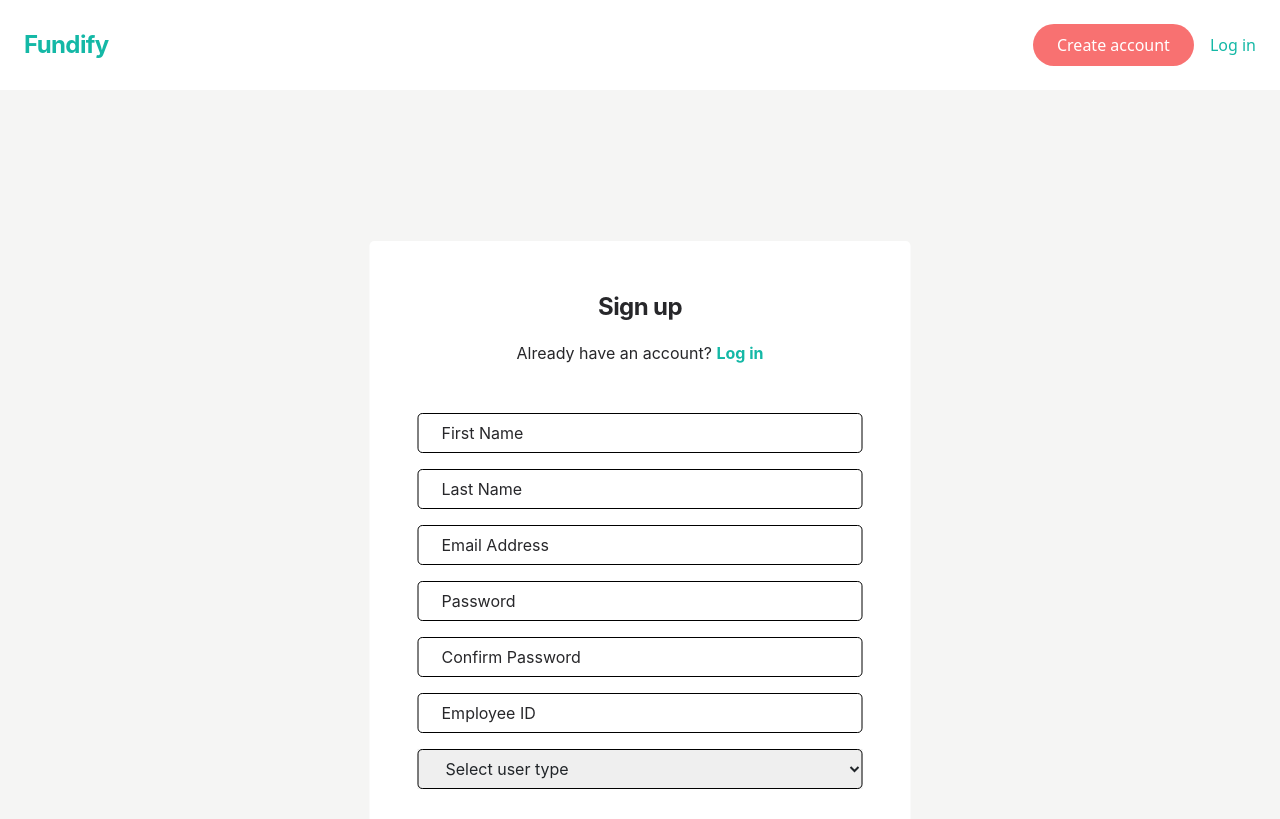
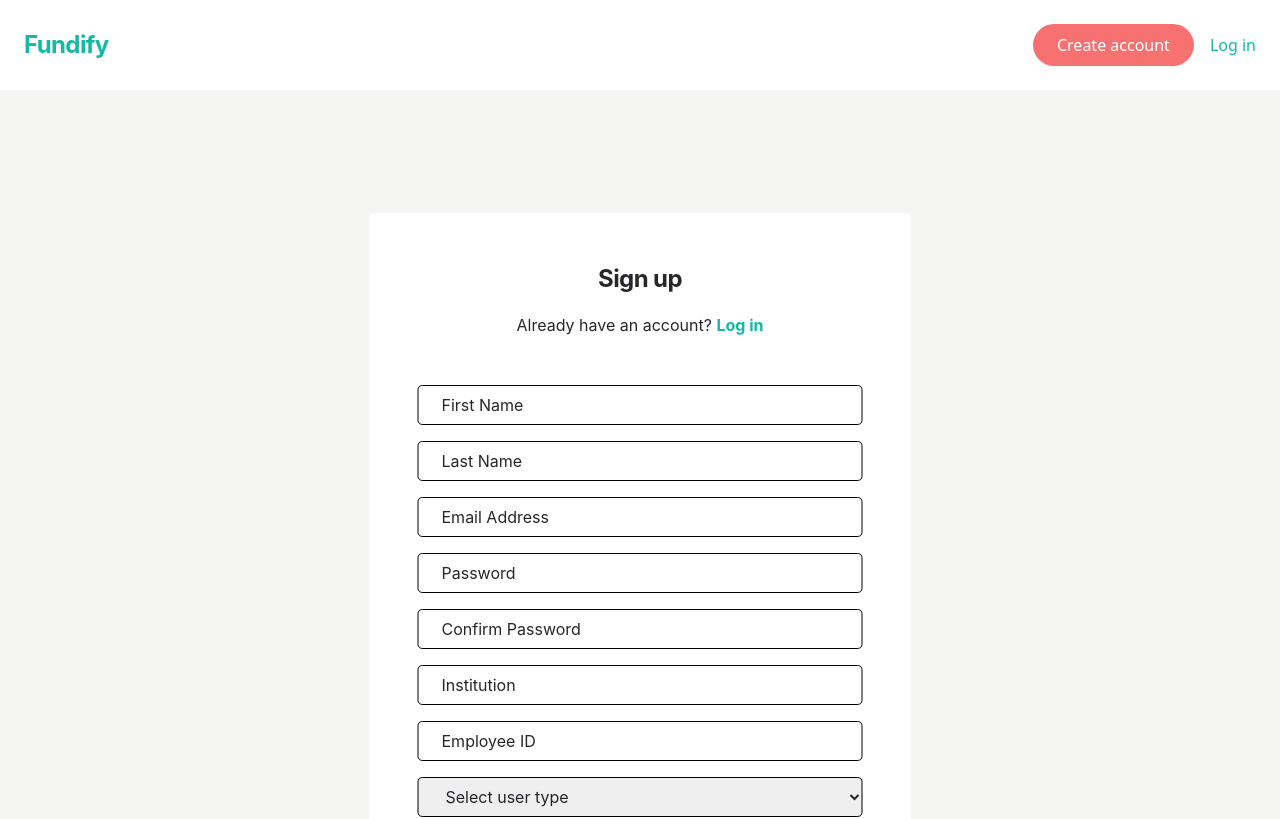
Before and after one commit to merinnaa/mortgage-application, a React (Create React App) app in the folder frontend/: page /registerlender in a window 1280 px wide. Shown: the top 819 px of the page. Built offline with nearby package versions, Linux system fonts and the light colour scheme; no server answers.

Commit message:
cleared unused code

```diff
--- a/frontend/src/components/RegisterLender.jsx
+++ b/frontend/src/components/RegisterLender.jsx
@@ -9,6 +9,7 @@ import { useNavigate } from "react-router-dom";
      password:"",
     first_name:"",
     last_name:"",
+    institution:"",
     confirmPassword: "",
     employee_id: "",
     role:""
@@ -17,7 +18,7 @@ import { useNavigate } from "react-router-dom";
    const [errors, setErrors] = useState({});
 
 const navigate = useNavigate();
-   const {email, password, first_name, last_name, confirmPassword,employee_id, role } = inputs;
+   const {email, password, first_name, last_name,institution, confirmPassword,employee_id, role } = inputs;
 
    const onChange = (e) => {
      setInputs({ ...inputs, [e.target.name]: e.target.value});
@@ -34,6 +35,7 @@ if(!first_name) newErrors.first_name = "First name is required";
 if(!last_name) newErrors.last_name = "Last Name is required";
 if(!email) newErrors.email = "Email is is required";
 if(!password) newErrors.password ="Password is required";
+if(!institution) newErrors.institution ="Institution is required";
 
 if (!confirmPassword || confirmPassword !== password) {
   newErrors.confirmPassword = "Passwords do not match";
@@ -48,11 +50,11 @@ if (Object.keys(newErrors).length > 0) {
 setErrors({})
 
     try {
-     const body = {email, password, first_name, last_name, employee_id,role};
+     const body = {email, password, first_name, last_name,institution, employee_id,role};
 
       const response = await fetch("https://mortgage-application-server.vercel.app/auth/register-lender", {
         method: "POST",
-        headers : {"Content-Type" : "application/json"},
+        headers: {"Content-Type" : "application/json"},
         body: JSON.stringify(body)
 
     });
@@ -171,6 +173,23 @@ setErrors({})
                     </div>
                     {errors.confirmPassword && <div className="self-stretch h-6 justify-start text-orange-600 text-base font-normal font-['Inter'] leading-normal">{errors.confirmPassword}</div>}
                 </div>
+
+                <div className="self-stretch flex flex-col justify-start items-start gap-2.5">
+                    <div className={`w-full h-10  rounded-lg  outline outline-1 outline-offset-[-1px] inline-flex justify-center items-center gap-2.5
+                    ${ errors.institution ? ' outline-orange-600':' outline-black' }
+  `}>
+                        <input
+
+                        type="text"
+                        name="institution"
+                        placeholder="Institution"
+                        value={institution}
+                        onChange={(e) => onChange(e)}
+                        className="w-full h-full px-4 justify-start placeholder:text-zinc-800 text-base font-normal font-['Inter'] leading-normal"  />
+                    </div>
+                    {errors.institution && <div className="self-stretch h-6 justify-start text-orange-600 text-base font-normal font-['Inter'] leading-normal">{errors.institution}</div>}
+                </div>
+
                 <div className="self-stretch flex flex-col justify-start items-start gap-2.5">
                     <div className={`w-full h-10  rounded-lg  outline outline-1 outline-offset-[-1px] inline-flex justify-center items-center gap-2.5
                     ${ errors.employeeId ? ' outline-orange-600':' outline-black' }
@@ -207,7 +226,7 @@ setErrors({})
                         </select>
 
                     </div>
-                    {errors.employeeId && <div className="self-stretch h-6 justify-start text-orange-600 text-base font-normal font-['Inter'] leading-normal">{errors.employeeId}</div>}
+                    {errors.role && <div className="self-stretch h-6 justify-start text-orange-600 text-base font-normal font-['Inter'] leading-normal">{errors.employeeId}</div>}
                 </div>
 
             </div>
```
